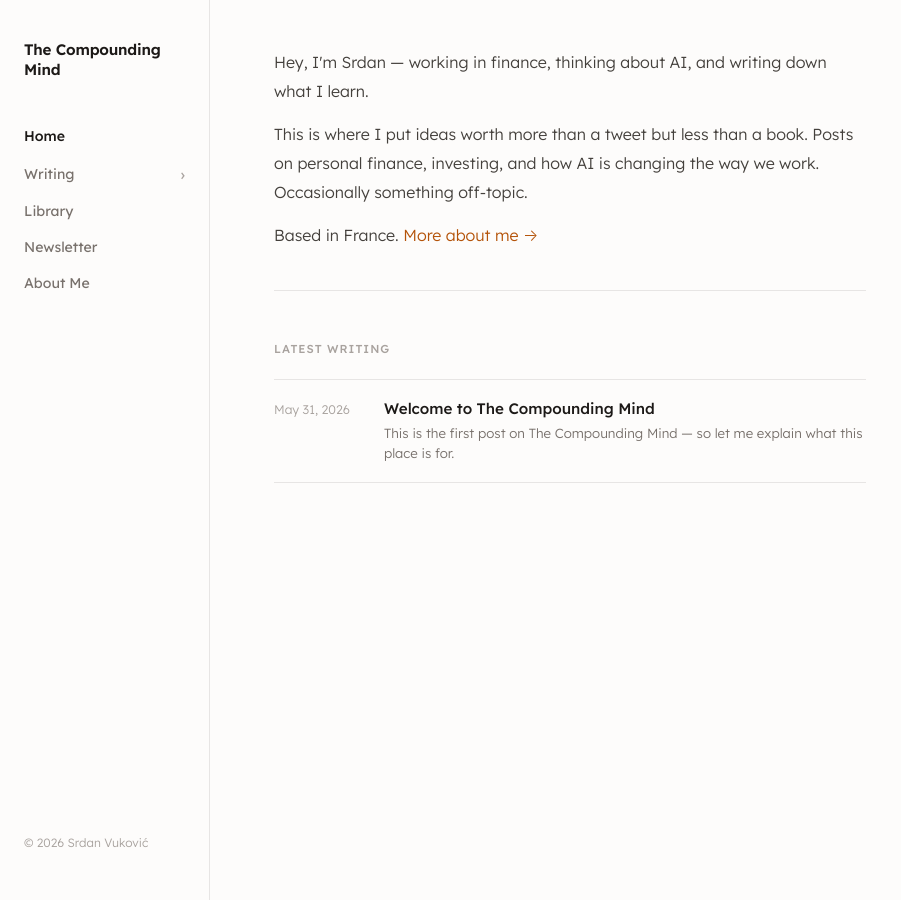
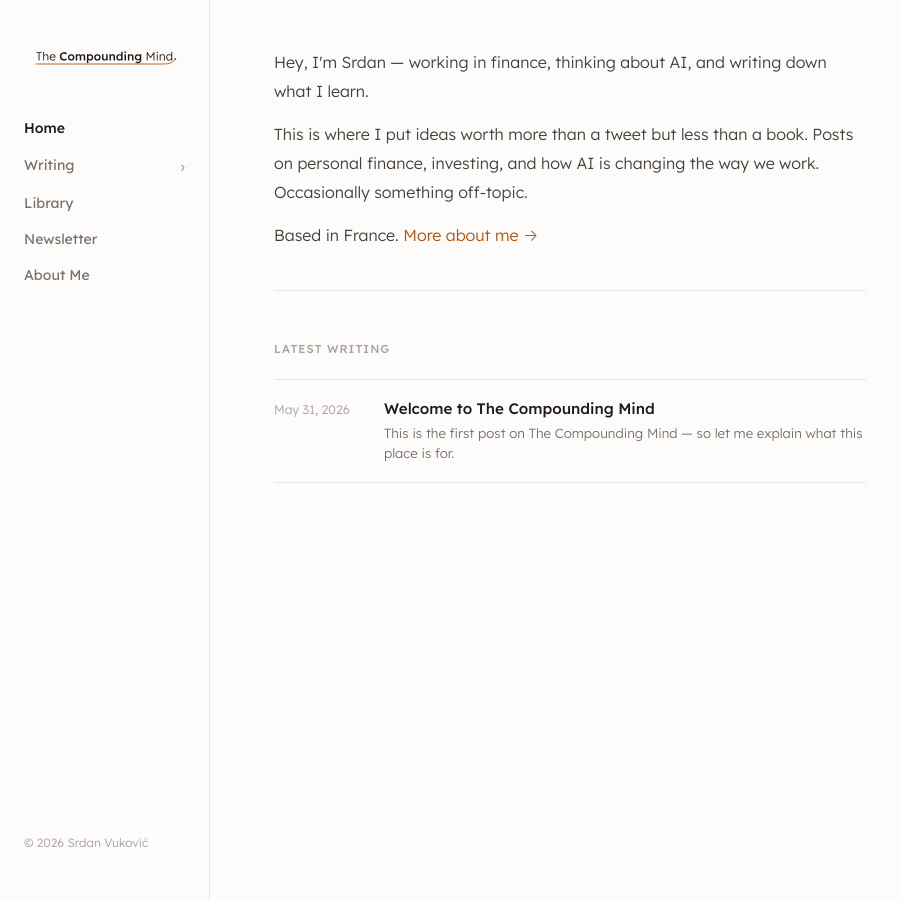
Before and after one commit to sergeonai/sergeonai.github.io, a Jekyll site: the page built from index.html, in a window 1280 px wide. Shown: the whole page, without its empty margins (0-901 px from the left). Built offline with Jekyll 4.4.1, drawn with Linux system fonts in a browser that asks for light colours.

Commit message:
Add logo: _layouts/default.html

```diff
--- a/_layouts/default.html
+++ b/_layouts/default.html
@@ -9,6 +9,8 @@
   <link rel="preconnect" href="https://fonts.gstatic.com" crossorigin>
   <link href="https://fonts.googleapis.com/css2?family=Lexend+Deca:wght@300;400;500;600&display=swap" rel="stylesheet">
   <link rel="stylesheet" href="{{ '/assets/css/style.css' | relative_url }}">
+  <!-- Favicon -->
+  <link rel="icon" type="image/svg+xml" href="{{ '/favicon.svg' | relative_url }}">
   {% feed_meta %}
 </head>
 <body>
@@ -17,7 +19,11 @@
   <div class="site">
     <aside class="sidebar">
       <div class="sidebar-brand">
-        <a href="{{ '/' | relative_url }}">The Compounding Mind</a>
+        <a href="{{ '/' | relative_url }}">
+          <img src="{{ '/assets/images/logo.svg' | relative_url }}"
+               alt="{{ site.title }}"
+               style="width:100%; max-width:170px; height:auto; display:block;">
+        </a>
       </div>
 
       <nav class="sidebar-nav">
```
Also changed, not shown: other parts of _layouts/default.html (+2 -2 lines).
